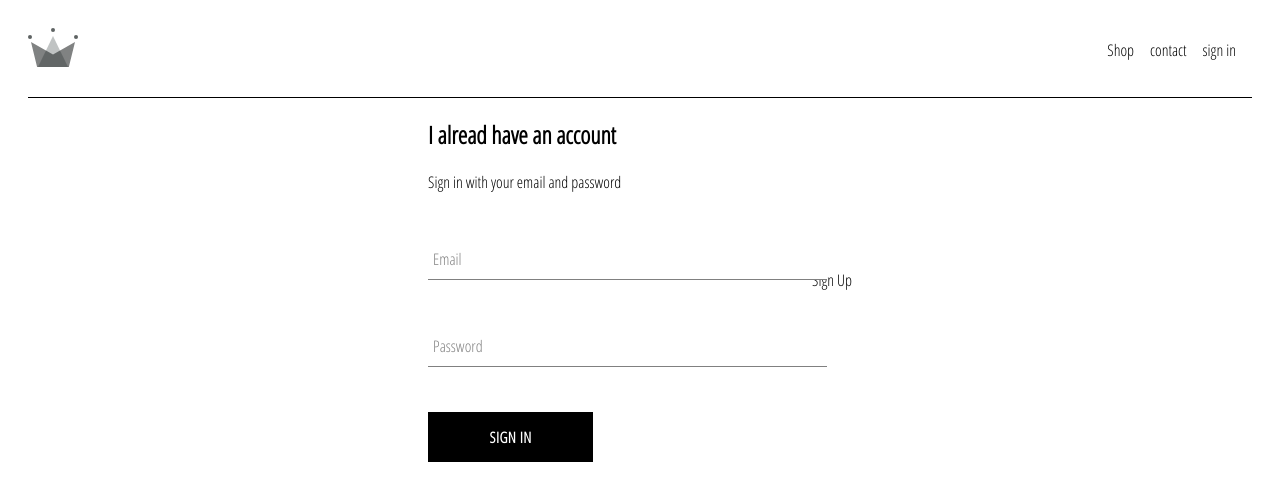
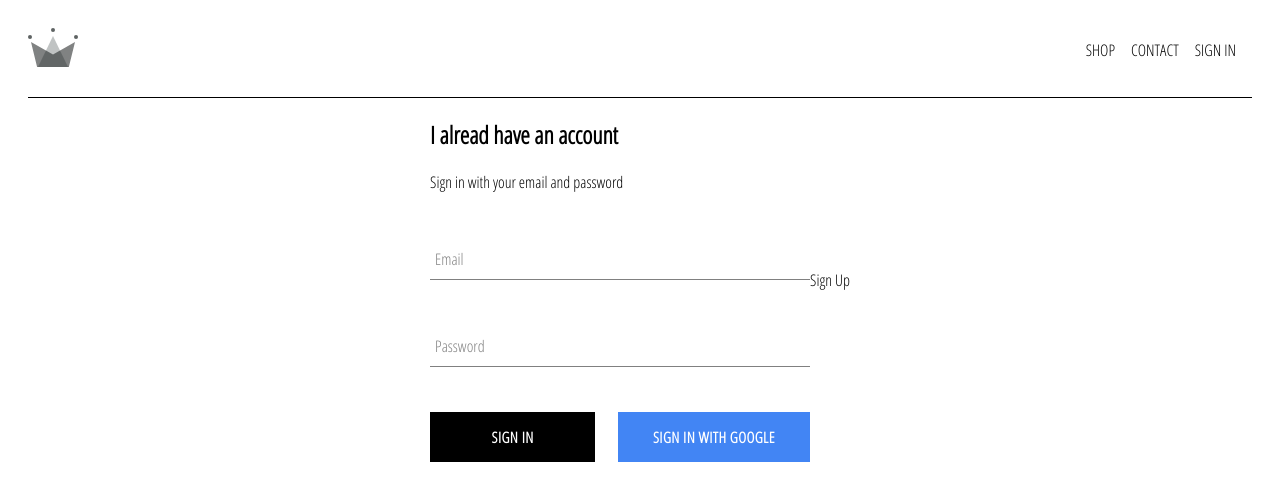
Before and after one commit to kozigh01/udemy_CompleteReactDeveloperIn2020, a React (Create React App) app in the folder my-code/03-crwn-clothing/: page /signin in a window 1280 px wide. Shown: the top 500 px of the page. Built offline with nearby package versions, Linux system fonts and the light colour scheme; no server answers.

Commit message:
Main app: added firebase updated signin

```diff
--- a/my-code/03-crwn-clothing/package.json
+++ b/my-code/03-crwn-clothing/package.json
@@ -6,6 +6,7 @@
     "@testing-library/jest-dom": "^5.11.6",
     "@testing-library/react": "^11.2.2",
     "@testing-library/user-event": "^12.2.2",
+    "firebase": "^8.1.1",
     "node-sass": "^4.14.1",
     "react": "^17.0.1",
     "react-dom": "^17.0.1",
--- a/my-code/03-crwn-clothing/src/App.css
+++ b/my-code/03-crwn-clothing/src/App.css
@@ -1,3 +1,7 @@
+* {
+  box-sizing: border-box;
+}
+
 body {
   font-family: 'Open Sans Condensed';
   padding: 20px 20px;
--- a/my-code/03-crwn-clothing/src/App.jsx
+++ b/my-code/03-crwn-clothing/src/App.jsx
@@ -6,11 +6,34 @@ import Header from './components/header/header';
 import Homepage from './pages/homepage/homepage';
 import ShopPage from './pages/shoppage/shop-page';
 import SigninPage from './pages/signin-page/signin-page';
+import { auth } from './firebase/firebase-utils';
 
-const App = () => {
+class App extends React.Component {
+  unsubscribeFromAuth = null;
+
+  constructor() {
+    super();
+
+    this.state = {
+      currentUser: null
+    }
+  }
+
+  componentDidMount() {
+    this.unsubscribeFromAuth = auth.onAuthStateChanged(user => {
+      this.setState({ currentUser: user });
+    });
+  }
+
+  componentWillUnmount() {
+    this.unsubscribeFromAuth();
+    console.log('unsubscribing');
+  }
+
+  render() {
     return (
       <div>
-      <Header />
+        <Header currentUser={this.state.currentUser} />
         <Switch>
           <Route exact path="/" component={Homepage} />
           <Route path="/shop" component={ShopPage}  />
@@ -18,6 +41,7 @@ const App = () => {
         </Switch>
       </div>
     );
-};
+  }
+}
 
 export default App;
--- a/my-code/03-crwn-clothing/src/components/custom-button/custom-button.jsx
+++ b/my-code/03-crwn-clothing/src/components/custom-button/custom-button.jsx
@@ -1,9 +1,11 @@
 import React from 'react';
 import './custom-button.scss';
 
-const CustomButton = ({ children, ...otherProps }) => {
+const CustomButton = ({ children, isGoogleSignIn, ...otherProps }) => {
+  const className = `${isGoogleSignIn ? 'google-sign-in' : ''} CustomButton`;
+
   return (
-    <button className="CustomButton" {...otherProps}>
+    <button className={className} {...otherProps}>
       {children}
     </button>
   );
--- a/my-code/03-crwn-clothing/src/components/custom-button/custom-button.scss
+++ b/my-code/03-crwn-clothing/src/components/custom-button/custom-button.scss
@@ -19,4 +19,15 @@
     color: black;
     border: 1px solid black;
   }
+
+  &.google-sign-in {
+    background-color: #4285f4;
+    color: white;
+
+
+    &:hover {
+      background-color: #357ae8;
+      border: none;
+    }
+  }
 }
--- a/my-code/03-crwn-clothing/src/components/header/header.jsx
+++ b/my-code/03-crwn-clothing/src/components/header/header.jsx
@@ -3,8 +3,14 @@ import { Link } from 'react-router-dom';
 import './header.scss';
 // import logo from '../../assets/crown.svg'
 import { ReactComponent as Logo } from '../../assets/crown.svg';
+import { auth }  from '../../firebase/firebase-utils';
 
-const Header = () => {
+
+const Header = ({ currentUser }) => {
+  const authLink = currentUser
+    ? <a className="option" onClick={() => auth.signOut()}>sign out</a>
+    : <Link to="/signin">sign in</Link>;
+
   return (
     <div className="Header">
       <Link to="/">
@@ -15,7 +21,7 @@ const Header = () => {
       <div className="menu-item-container">
         <Link to="/shop">Shop</Link>
         <Link to="/contact">contact</Link>
-        <Link to="/signin">sign in</Link>
+        {authLink}
       </div>
     </div>
   );
--- a/my-code/03-crwn-clothing/src/components/header/header.scss
+++ b/my-code/03-crwn-clothing/src/components/header/header.scss
@@ -7,5 +7,7 @@
 
   a {
     margin-right: 1rem;
+    cursor: pointer;
+    text-transform: uppercase;
   }
 }
--- a/my-code/03-crwn-clothing/src/components/sign-in/sign-in.jsx
+++ b/my-code/03-crwn-clothing/src/components/sign-in/sign-in.jsx
@@ -2,6 +2,8 @@ import React from 'react';
 import './sign-in.scss';
 import FormInput from '../../components/form-input/form-input';
 import CustomButton from '../../components/custom-button/custom-button';
+import { signInWithGoogle } from '../../firebase/firebase-utils';
+
 
 class SignIn extends React.Component {
   constructor() {
@@ -44,7 +46,10 @@ class SignIn extends React.Component {
             handleChange={this.handleChange}
           />
 
+          <div className="buttons">
           <CustomButton type="submit">Sign In</CustomButton>
+          <CustomButton onClick={signInWithGoogle} isGoogleSignIn>Sign in with Google</CustomButton>
+          </div>
         </form>
       </div>
     );
--- a/my-code/03-crwn-clothing/src/components/sign-in/sign-in.scss
+++ b/my-code/03-crwn-clothing/src/components/sign-in/sign-in.scss
@@ -1,10 +1,15 @@
 .SignIn {
+  width: 380px;
   display: flex;
   flex-direction: column;
 
-  width: 30vw;
 
   .title {
     margin: 10px 0;
   }
+
+  .buttons {
+    display: flex;
+    justify-content: space-between;
+  }
 }
--- /dev/null
+++ b/my-code/03-crwn-clothing/src/firebase/firebase-utils.js
@@ -0,0 +1,25 @@
+import firebase from 'firebase/app';
+import 'firebase/firestore';
+import 'firebase/auth';
+
+const config = {
+  apiKey: "AIzaSyAfB80waXGXs3S_Jviyz1SHqWc8wLloD2s",
+  authDomain: "crwn-db-2691f.firebaseapp.com",
+  databaseURL: "https://crwn-db-2691f.firebaseio.com",
+  projectId: "crwn-db-2691f",
+  storageBucket: "crwn-db-2691f.appspot.com",
+  messagingSenderId: "33022107877",
+  appId: "1:33022107877:web:a9c2d628fa4c8cac75f40c",
+  measurementId: "G-5MW6MHWEP7"
+};
+
+firebase.initializeApp(config);
+
+export const auth = firebase.auth();
+export const firestore = firebase.firestore();
+
+const provider = new firebase.auth.GoogleAuthProvider();
+provider.setCustomParameters({ prompt: 'select_account' });
+export const signInWithGoogle = () => auth.signInWithPopup(provider);
+
+export default firebase;
--- a/my-code/03-crwn-clothing/src/pages/signin-page/signin-page.jsx
+++ b/my-code/03-crwn-clothing/src/pages/signin-page/signin-page.jsx
@@ -7,7 +7,7 @@ import SignUp from '../../components/sign-up/sign-up';
 const SigninPage = () => {
   return (
     <div className="SigninPage">
-      <SignIn />
+      <SignIn  />
       <SignUp />
     </div>
   );
```
Also changed, not shown: 2 other files (tests, documents, lock files or other folders). Lines whose indentation alone changed are shown as unchanged.
